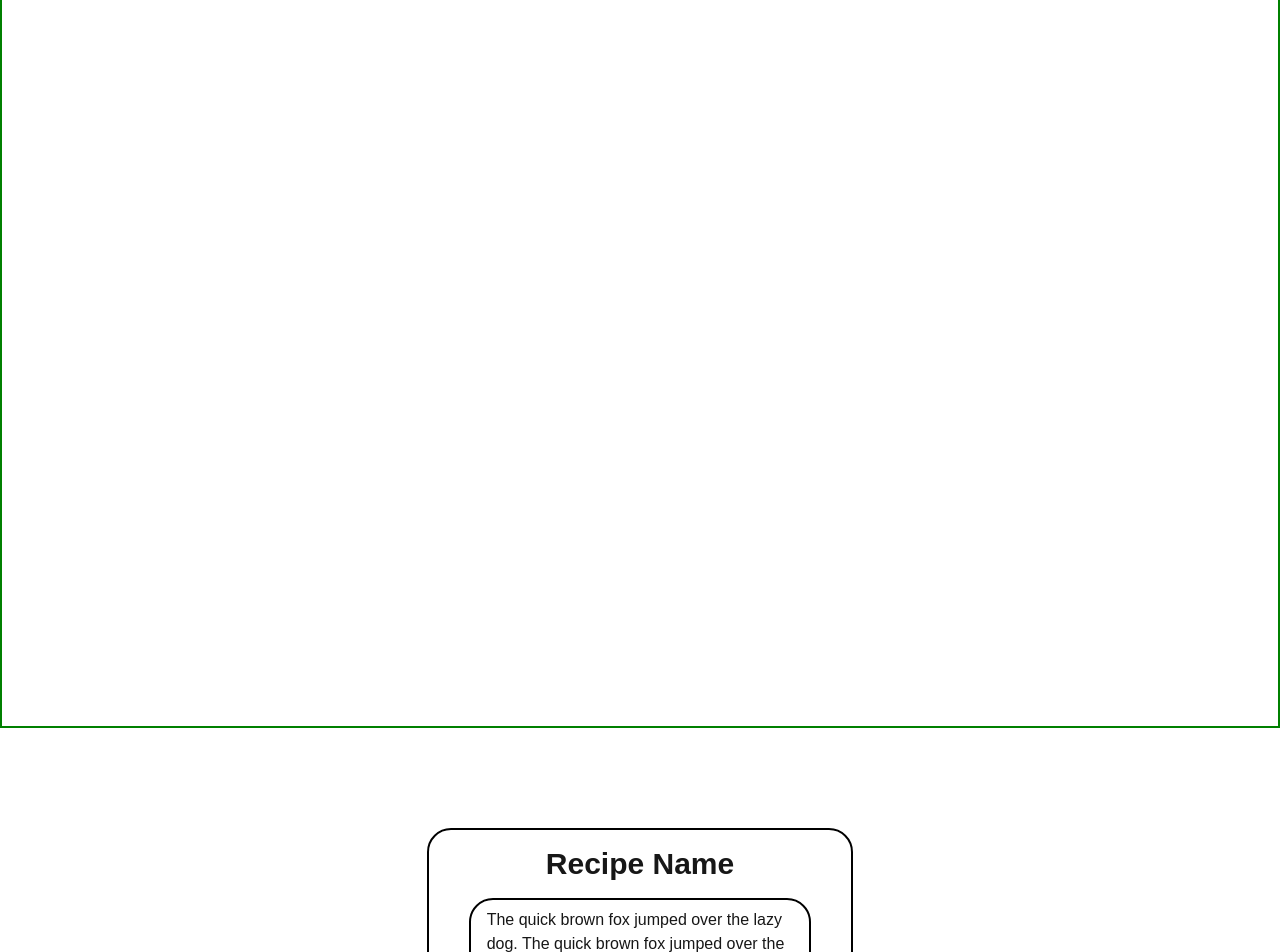
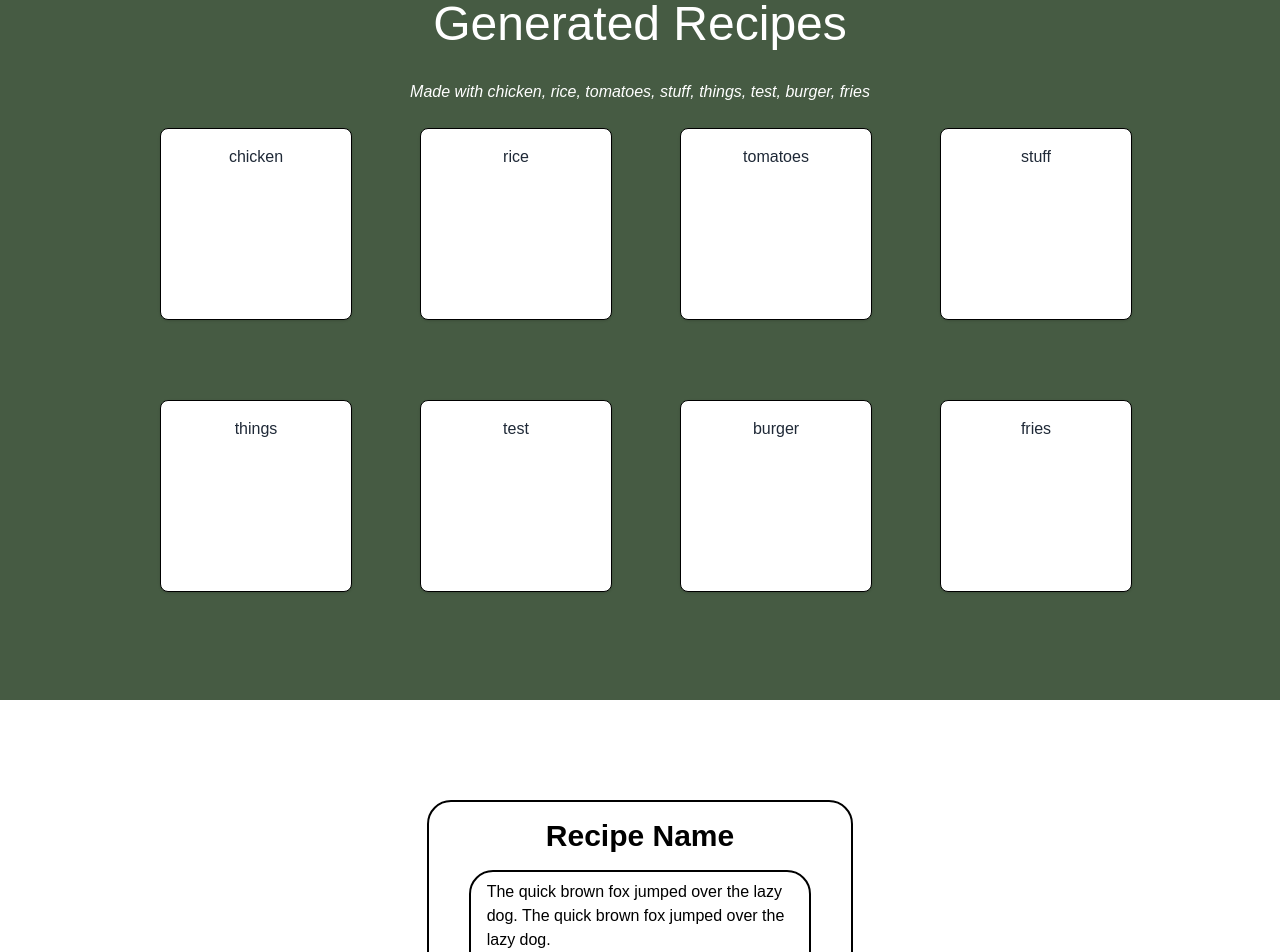
Before and after one commit to alimomennasab/minihack, a Next.js app in the folder minihack/: page / in a window 1280 px wide. Shown: the part 100-1052 px from the top of the page. Built offline with nearby package versions, Linux system fonts and the light colour scheme; no server answers.

Commit message:
recipe grid with placeholders, fixed text color of recipe window

```diff
--- a/minihack/src/app/layout.tsx
+++ b/minihack/src/app/layout.tsx
@@ -1,7 +1,6 @@
 import type { Metadata } from "next";
 import localFont from "next/font/local";
 import "./globals.css";
-import Test from './test';
 
 const geistSans = localFont({
   src: "./fonts/GeistVF.woff",
@@ -29,7 +28,7 @@ export default function RootLayout({
       <body
         className={`${geistSans.variable} ${geistMono.variable} antialiased`}
       >
-        <Test />
+        {/*<Test />*/}
         {children}
       </body>
     </html>
--- a/minihack/src/app/page.tsx
+++ b/minihack/src/app/page.tsx
@@ -1,9 +1,11 @@
 import RecipeWindow from '@/components/recipeWindow';
 import IngredientInputWindow from '../components/ingredientInputWindow';
+import RecipeGrid from '@/components/recipeGrid';
 
 export default function Page() {
   return (
     <main>
+      <RecipeGrid />
       <RecipeWindow />
       <IngredientInputWindow />
     </main>
--- a/minihack/src/components/ingredientInputWindow.tsx
+++ b/minihack/src/components/ingredientInputWindow.tsx
@@ -2,7 +2,6 @@
 import React from 'react';
 import ButtonGroup from '@mui/material/ButtonGroup';
 import Button from '@mui/material/Button';
-
 
 const IngredientInputWindow = () => {
   return (
--- /dev/null
+++ b/minihack/src/components/recipeGrid.tsx
@@ -0,0 +1,39 @@
+/* eslint-disable react/no-unescaped-entities */
+import React from 'react';
+
+interface RecipeCardProps {
+  ingredient: string;
+}
+
+const RecipeCard: React.FC<RecipeCardProps> = ({ ingredient }) => (
+  <div className="bg-white border border-black h-48 w-48 p-4 rounded-lg shadow hover:shadow-lg transition-all duration-300 hover:scale-105 cursor-pointer">
+    <div className="text-center font-medium text-gray-800">{ingredient}</div>
+    {/* Add more content as needed */}
+  </div>
+);
+
+const ingredients = ['chicken', 'rice', 'tomatoes', 'stuff', 'things', 'test', 'burger', 'fries'] as const;
+
+const RecipeGrid = () => {
+  return (
+    <div className='min-h-screen h-screen w-screen flex flex-col items-center justify-center bg-[#465B43]'>
+      {/* Title & Ingredients list */}
+      <div className='text-white text-5xl mb-4'>
+        Generated Recipes
+      </div>
+      <div className='text-white italic p-4'>
+        Made with {ingredients.join(', ')}
+      </div>
+      {/* Grid */}
+      <div className="w-3/4 h-3/5 rounded-lg flex flex-col justify-center items-center align-middle">
+        <div className="grid grid-cols-1 sm:grid-cols-2 md:grid-cols-3 lg:grid-cols-4 gap-20">
+          {ingredients.map((ingredient, index) => (
+            <RecipeCard key={index} ingredient={ingredient} />
+          ))}
+        </div>
+      </div>
+    </div>
+  );
+};
+
+export default RecipeGrid;
--- a/minihack/src/components/recipeWindow.tsx
+++ b/minihack/src/components/recipeWindow.tsx
@@ -5,11 +5,11 @@ const RecipeWindow = () => {
   return (
     <div className='min-h-screen h-screen w-screen flex items-center justify-center'>
         <div className="bg-white w-2/6 h-3/4 border-black rounded-3xl border-2">
-            <div className="mt-4 text-3xl font-bold text-center">
+            <div className="mt-4 text-3xl font-bold text-center text-black">
                 Recipe Name
             </div>
             <div className="mt-4 mx-10 bg-white border-black rounded-3xl border-2 overflow-scroll h-4/6">
-                <div className='mt-2 mx-4'>
+                <div className='mt-2 mx-4 text-black'>
                     The quick brown fox jumped over the lazy dog. The quick brown fox jumped over the lazy dog.
                 </div>
             </div>
```
Also changed, not shown: 1 other file (tests, documents, lock files or other folders).
